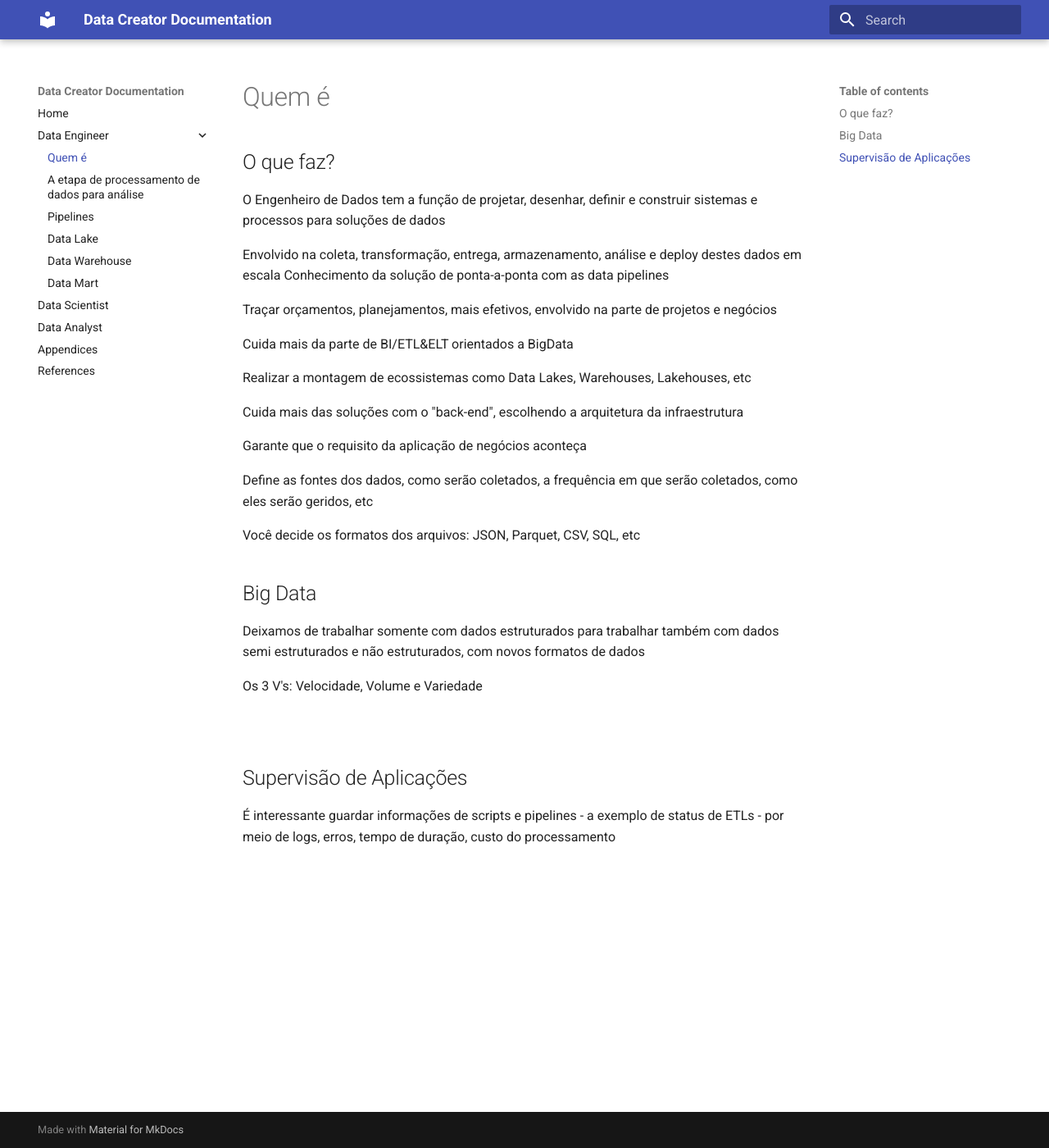
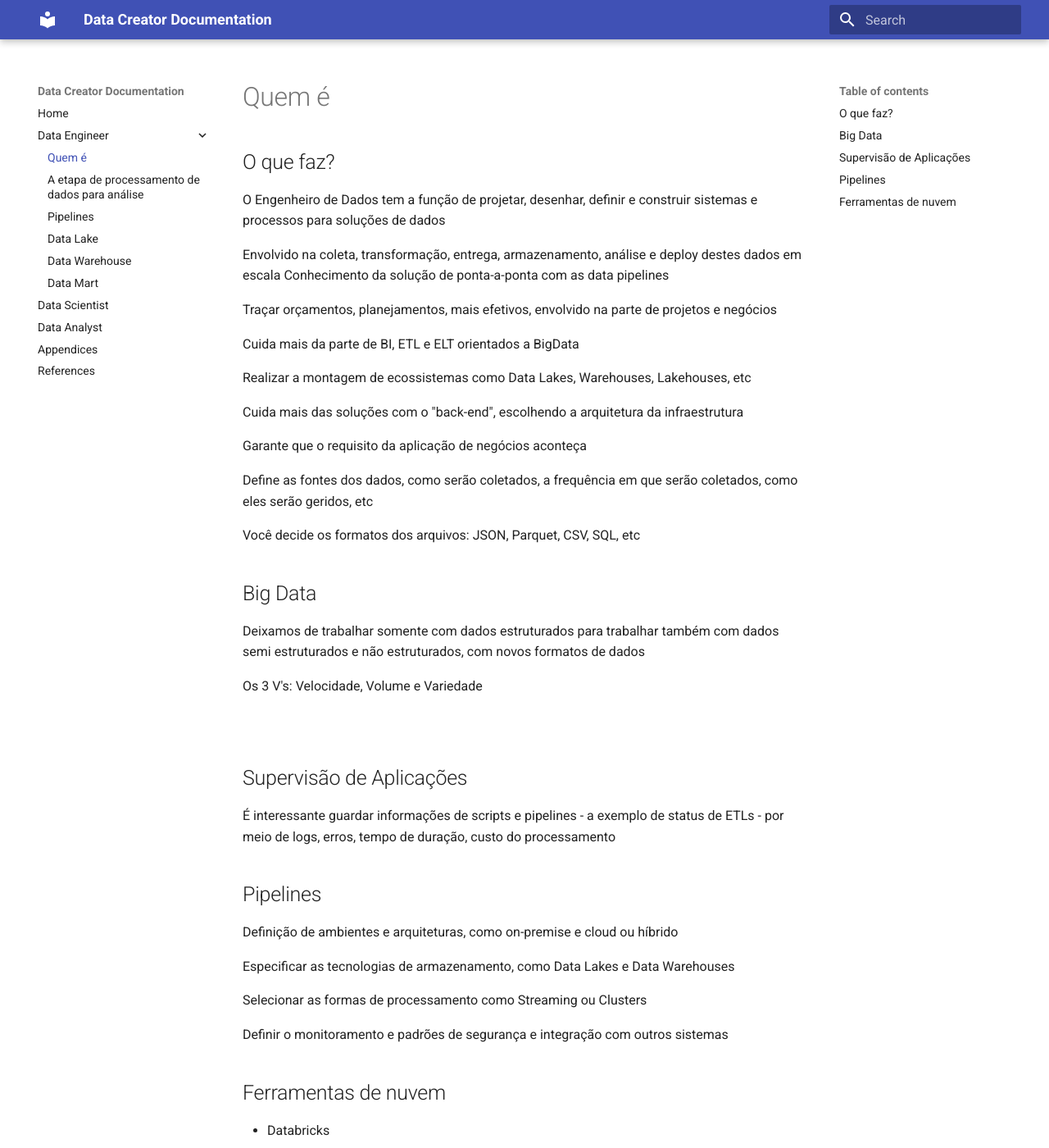
Before and after one commit to de-gratis/Data-Creator, an MkDocs documentation site: the page built from docs/Data Engineer/dataEngineer.md, in a window 1280 px wide and 1400 px high. Shown: the whole window at 82% size. Built offline with MkDocs 1.6.1 and Material for MkDocs 9.7.7, drawn with Linux system fonts in a browser that asks for light colours; some of the changed text lies outside the part shown.

Commit message:
lol more things

```diff
--- a/docs/Data Engineer/dataEngineer.md
+++ b/docs/Data Engineer/dataEngineer.md
@@ -7,7 +7,7 @@ Conhecimento da solução de ponta-a-ponta com as data pipelines
 
 Traçar orçamentos, planejamentos, mais efetivos, envolvido na parte de projetos e negócios
 
-Cuida mais da parte de BI/ETL&ELT orientados a BigData
+Cuida mais da parte de BI, ETL e ELT orientados a BigData
 
 Realizar a montagem de ecossistemas como Data Lakes, Warehouses, Lakehouses, etc
 
@@ -30,3 +30,24 @@ Os 3 V's: Velocidade, Volume e Variedade
 ## Supervisão de Aplicações
 
 É interessante guardar informações de scripts e pipelines - a exemplo de status de ETLs - por meio de logs, erros, tempo de duração, custo do processamento
+
+## Pipelines
+
+Definição de ambientes e arquiteturas, como on-premise e cloud ou híbrido
+
+Especificar as tecnologias de armazenamento, como Data Lakes e Data Warehouses
+
+Selecionar as formas de processamento como Streaming ou Clusters
+
+Definir o monitoramento e padrões de segurança e integração com outros sistemas
+
+## Ferramentas de nuvem
+
+- Databricks
+- Confluent
+- Cloudera
+- Horton Works
+- Microsoft Azure
+- Google Cloud Plataform
+- AWS
+- Ecossistema Hadoop
```
Also changed, not shown: docs/Data Engineer/dataLake.md (+7 -5 lines), docs/Data Engineer/pipelines.md (+26 -1 lines), docs/Data Engineer/assets/basicAirflowDeploy.png (added).
